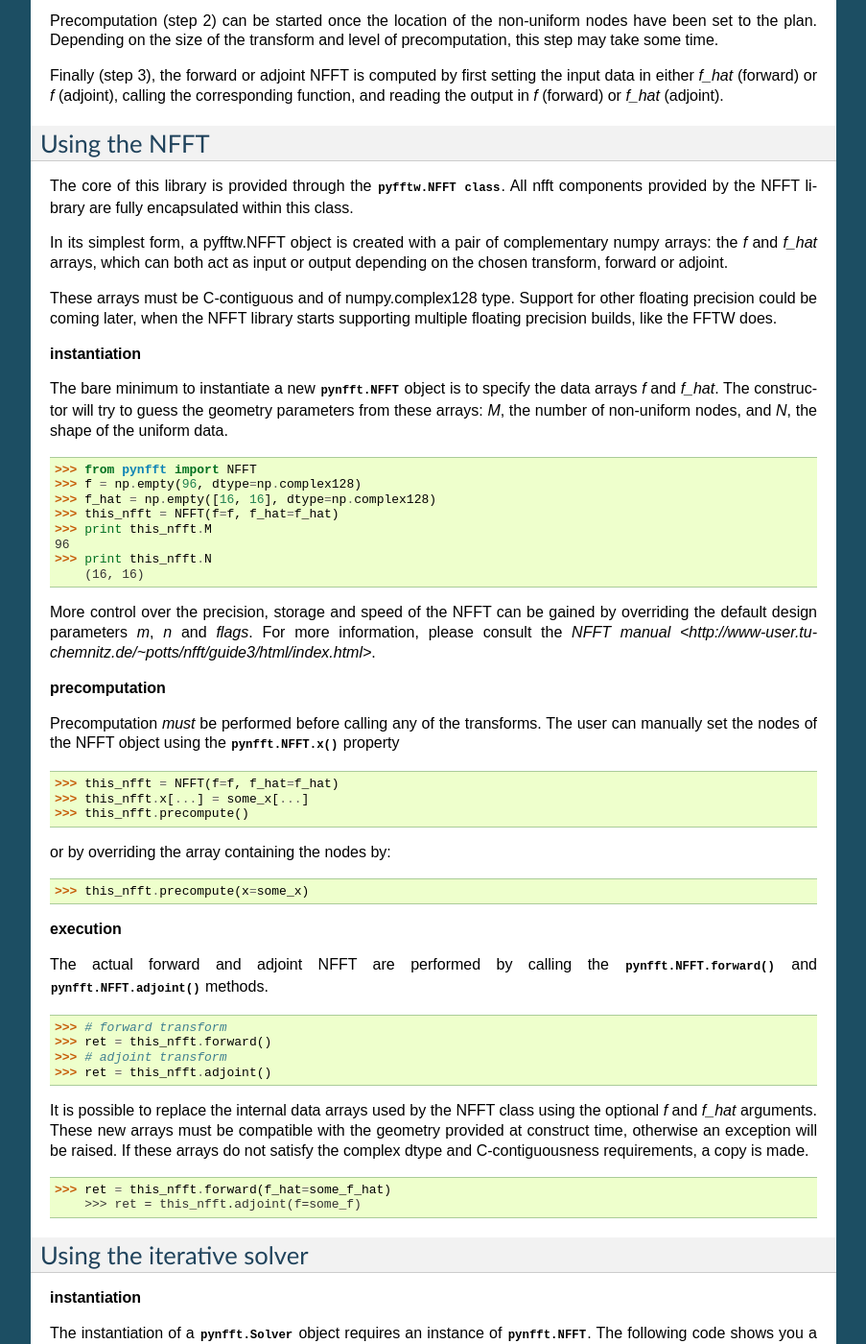
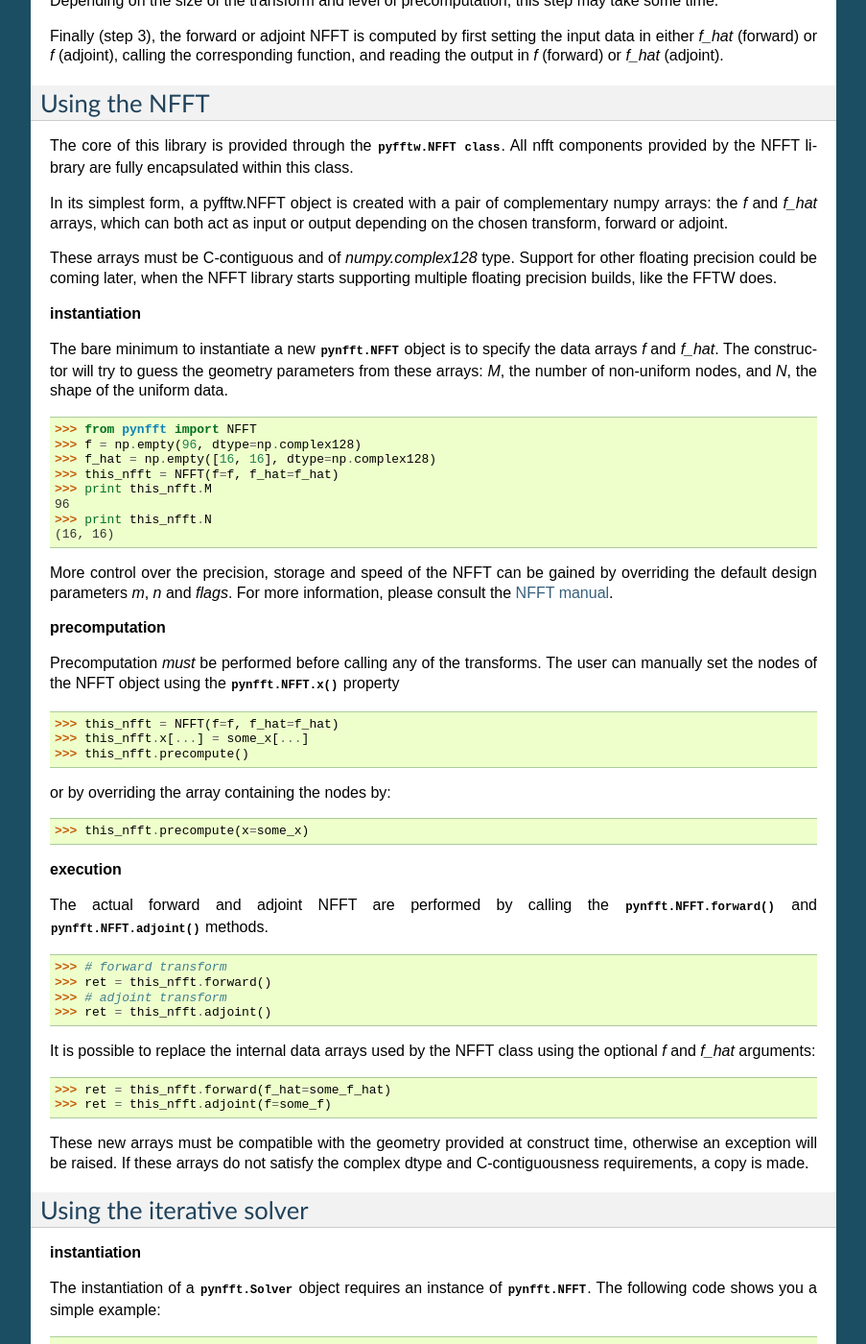
Before and after one commit to pyNFFT/pyNFFT, a Sphinx documentation site: the page built from doc/tutorial.rst, in a window 1280 px wide and 1400 px high, scrolled down 711 px. Shown: the whole window at 96% size, without its empty margins (198-1101 px from the left). Built offline with Sphinx 7.4.7, drawn with Linux system fonts in a browser that asks for light colours; some of the changed text lies outside the part shown.

Commit message:
doc update

```diff
--- a/doc/index.rst
+++ b/doc/index.rst
@@ -13,7 +13,7 @@
 <http://www-user.tu-chemnitz.de/~potts/nfft/>`_. The aim is to provide access
 to the core functionalities of the library using a more straightforward
 instantiation through Python classes, while keeping similar naming
-conventions as in the C structures and routines.
+conventions to the C-library structures and routines.
 
 Right now, only the NFFT and solver components of the library are supported.
 Support for other components `may` come in the future, but is conditionned
--- a/doc/tutorial.rst
+++ b/doc/tutorial.rst
@@ -3,16 +3,16 @@
 
 In this tutorial, we assume that you are already familiar with the
 `non-uniform discrete Fourier transform
-<http://en.wikipedia.org/wiki/Non-uniform_discrete_Fourier_transform>`
-and the `NFFT library <http://www-user.tu-chemnitz.de/~potts/nfft/>`
+<http://en.wikipedia.org/wiki/Non-uniform_discrete_Fourier_transform>`_
+and the `NFFT library <http://www-user.tu-chemnitz.de/~potts/nfft/>`_
 used for fast computation of NDFTs.
 
-Like the `FFTW library <http://www.fftw.org/>`, the NFFT library relies
+Like the `FFTW library <http://www.fftw.org/>`_, the NFFT library relies
 on a specific data structure, called a plan, which stores all the data
 required for efficient computation and re-use of the NDFT. Each plan is
 tailored for a specific transform, depending on the geometry, level of
 precomputation and design parameters. The `NFFT manual
-<http://www-user.tu-chemnitz.de/~potts/nfft/guide3/html/index.html>`
+<http://www-user.tu-chemnitz.de/~potts/nfft/guide3/html/index.html>`_
 contains comprehensive explanation on the NFFT implementation.
 
 The pyNFFT package provides a set of Pythonic wrappers around the main
@@ -23,7 +23,7 @@
 solver components have been wrapped so far.
 
 This tutorial is split into three main sections. In the first one, the
-general :ref:`workflow <workflow>` for using the core of the
+general workflow for using the core of the
 :class:`pynfft.NFFT` class will be explained. Then, the
 :class:`pynfft.NFFT` class API will be detailed and illustrated with
 examples for the univariate and multivariate cases. Finally, the
@@ -56,7 +56,7 @@
 calling the corresponding function, and reading the output in `f`
 (forward) or `f_hat` (adjoint).
 
-.. _using_nfft
+.. _using_nfft:
 
 Using the NFFT
 --------------
@@ -70,10 +70,10 @@
 act as input or output depending on the chosen transform, forward or
 adjoint.
 
-These arrays must be C-contiguous and of numpy.complex128 type. Support
-for other floating precision could be coming later, when the NFFT
-library starts supporting multiple floating precision builds, like the
-FFTW does.
+These arrays must be C-contiguous and of `numpy.complex128` type.
+Support for other floating precision could be coming later, when the
+NFFT library starts supporting multiple floating precision builds,
+like the FFTW does.
 
 **instantiation**
 
@@ -89,12 +89,12 @@
     >>> print this_nfft.M
     96
     >>> print this_nfft.N
-	(16, 16)
+    (16, 16)
 
 More control over the precision, storage and speed of the NFFT can be
 gained by overriding the default design parameters `m`, `n` and
 `flags`. For more information, please consult the `NFFT manual
-<http://www-user.tu-chemnitz.de/~potts/nfft/guide3/html/index.html>`.
+<http://www-user.tu-chemnitz.de/~potts/nfft/guide3/html/index.html>`_.
 
 **precomputation**
 
@@ -121,15 +121,17 @@
 	>>> ret = this_nfft.adjoint()
 
 It is possible to replace the internal data arrays used by the NFFT
-class using the optional `f` and `f_hat` arguments. These new arrays
-must be compatible with the geometry provided at construct time,
-otherwise an exception will be raised. If these arrays do not satisfy
-the complex dtype and C-contiguousness requirements, a copy is made.
+class using the optional `f` and `f_hat` arguments:
 
     >>> ret = this_nfft.forward(f_hat=some_f_hat)
-	>>> ret = this_nfft.adjoint(f=some_f)
+    >>> ret = this_nfft.adjoint(f=some_f)
 
-.. _using_solver
+These new arrays must be compatible with the geometry provided at
+construct time, otherwise an exception will be raised. If these arrays
+do not satisfy the complex dtype and C-contiguousness requirements, a
+copy is made.
+
+.. _using_solver:
 
 Using the iterative solver
 --------------------------
```
Also changed, not shown: other parts of doc/tutorial.rst (+1 -1 lines), doc/api/nfft.rst (+17 -14 lines).
